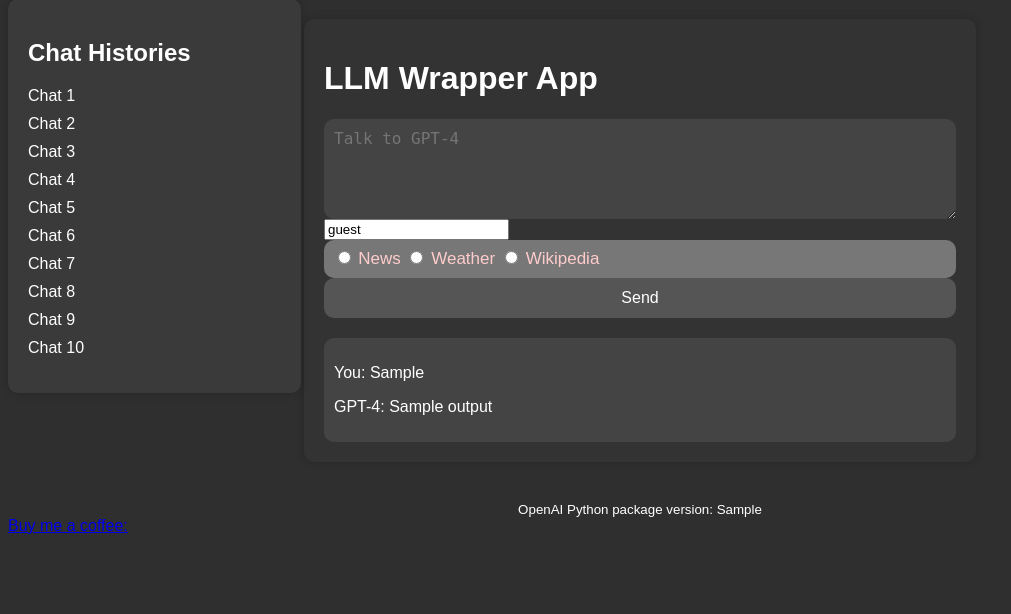
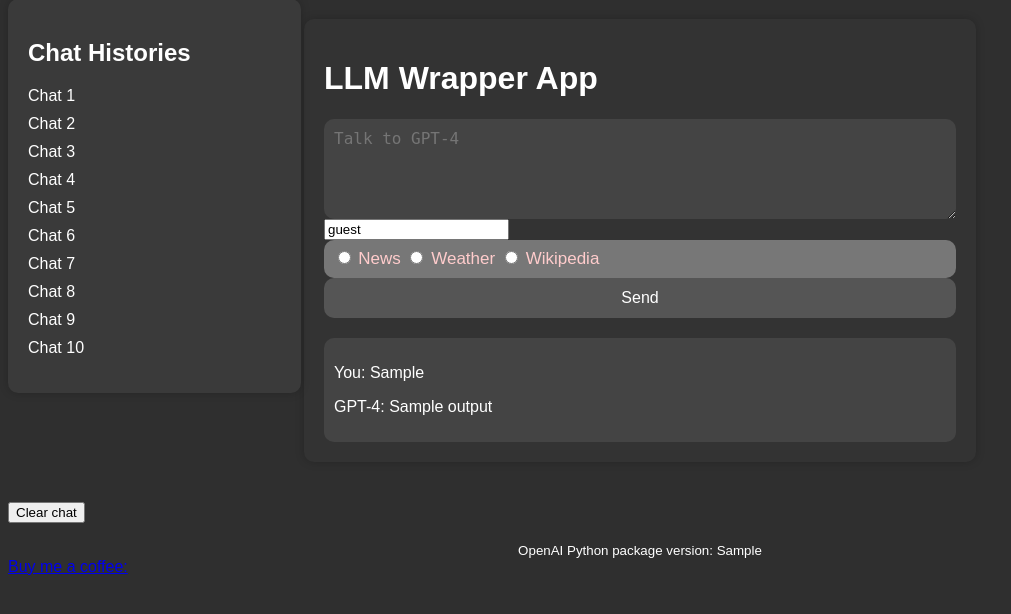
Before and after one commit to rodrigomv29/slmoi, a Flask app: template templates/index.html in a window 1280 px wide. Shown: the part 74-688 px from the top of the page, without its empty margins (0-1011 px from the left). Run offline with Flask 3, Linux system fonts and the light colour scheme; the template is opened without the code that fills it: most values are stand-ins (such as "Sample title", 1, 10 or a date in 2020); some libraries are stand-ins or nearby versions.

Commit message:
clear chat

```diff
--- a/main.py
+++ b/main.py
@@ -1,4 +1,4 @@
-from flask import Flask, request, render_template, session
+from flask import Flask, request, render_template, session, redirect, url_for
 from dotenv import load_dotenv
 import os
 import sqlite3
@@ -328,6 +328,11 @@
             rows = select_prompts(BASE_DIR)
         return render_template('index.html', rows=rows, openai_version=openai_version)
 
+@app.route("/clear_chat", methods=["POST"])
+def clear_chat():
+    global conversations
+    conversations.clear()
+    return redirect(url_for("index"))
 @app.route("/register", methods=["GET", "POST"])
 def register():
     """Route for user registration. Handles registration form submission."""
--- a/templates/index.html
+++ b/templates/index.html
@@ -166,6 +166,10 @@
         {% endif %}
 
     </div>
+    <form action='{{ url_for("clear_chat") }}' method="post">
+        <button>Clear chat</button>
+
+    </form>
     <div style="text-align:center; color:#fff; margin-top:20px;">
         <small>OpenAI Python package version: {{ openai_version }}</small>
     </div>
```
